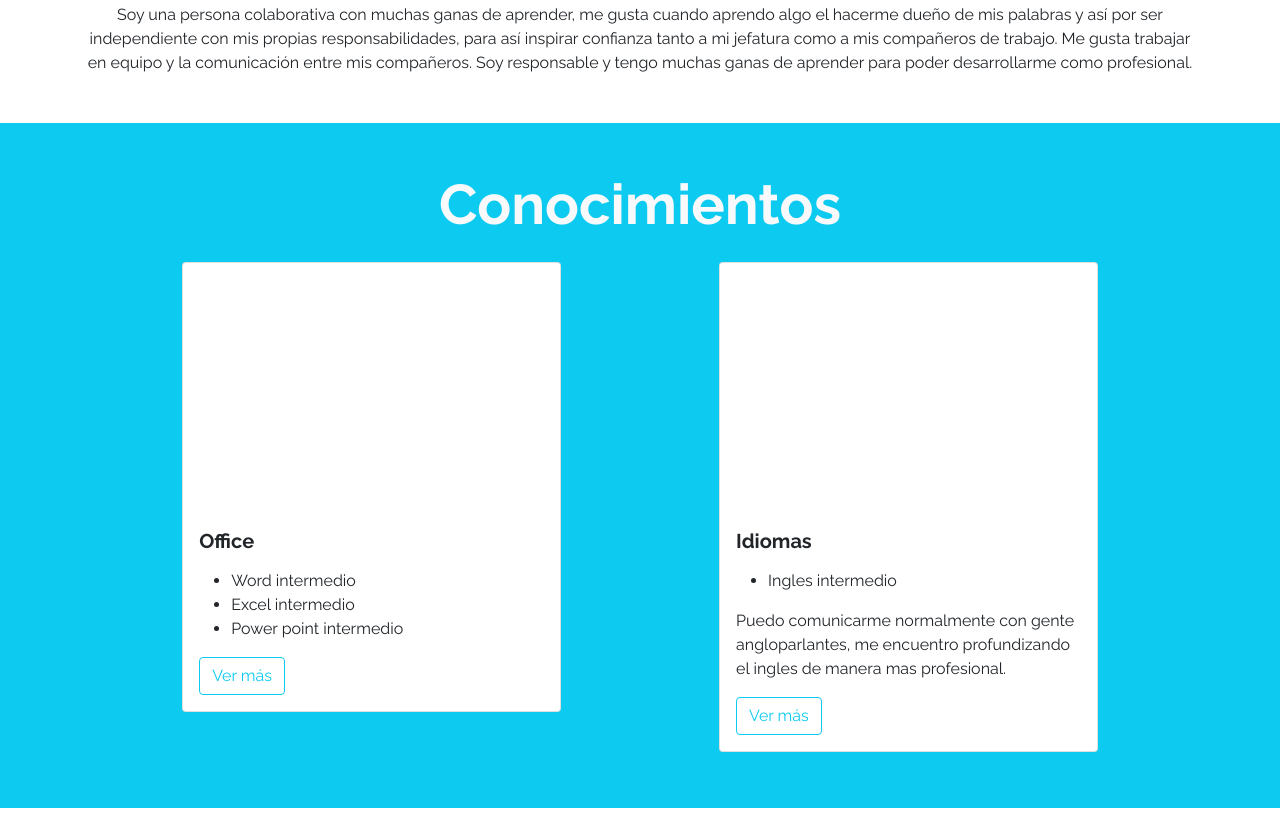
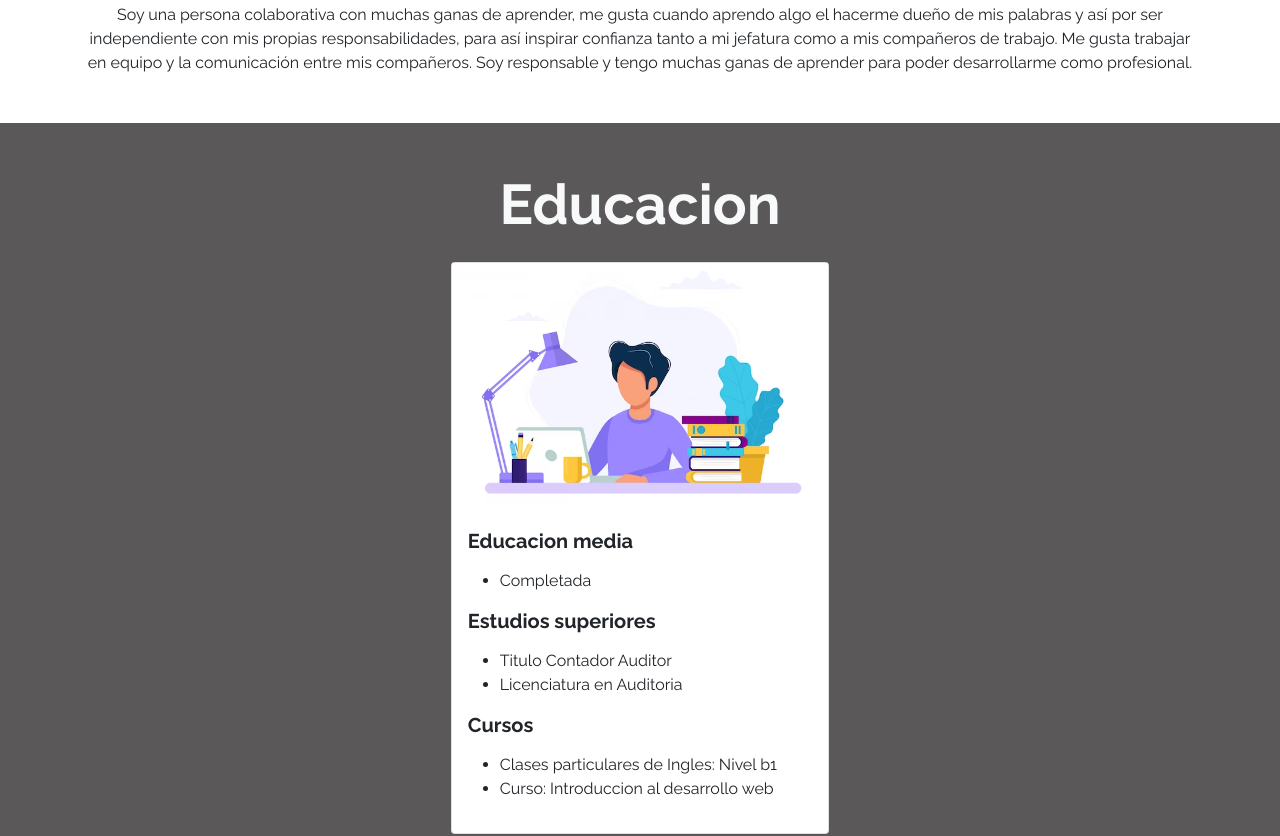
Before and after one commit to matiasalarcon6/CV-Mat-as, a plain HTML site: page index.html in a window 1280 px wide. Shown: the part 578-1414 px from the top of the page. Drawn offline with nearby package versions, Linux system fonts and the light colour scheme.

Commit message:
Agrego seccion de eduacion

```diff
--- a/asset/css/style.css
+++ b/asset/css/style.css
@@ -4,7 +4,7 @@ body {
 
   /* Hero Section */
 
-  #Hero-Section {
+  #Presentacion {
     background-image: url("../imagenes/imagen\ principal.jpg");
     background-repeat: no-repeat;
     background-size: cover;
@@ -13,7 +13,7 @@ body {
 
   /* Mis trabajos */
   #Mis-trabajos{
-    background-color: rgb(85, 80, 80);
+    background-color: rgb(90, 88, 88);
   }
 
   #Mis-trabajos .image-top {
--- a/index.html
+++ b/index.html
@@ -50,7 +50,7 @@
         </div>
     </nav>
 
-    <header id="Hero-Section" class="text-light text-end py-5 mt-5">
+    <header id="Presentacion" class="text-light text-end py-5 mt-5">
         <div class="container">
             <div class="ms-auto col-12 col-md-7 ">
                 <h1 class="display-1 fw-bold my-5">
@@ -78,44 +78,35 @@ Soy responsable y tengo muchas ganas de aprender para poder desarrollarme como p
     </section>
 
 
-    <section id="Mis-trabajos" class="my-5 p-5 bg-info">
+    <section id="Mis-trabajos" class="my-5 p-5">
 
-        <h2 class="display-4 fw-bold text-center text-light mb-3">Conocimientos</h2>
+        <h2 class="display-4 fw-bold text-center text-light mb-3">Educacion</h2>
 
         <div class="row">
             <div class="col-12 col-sm-4 py-2">
                 <div class="card">
-                    <div class="image-top" style="background-image: url(assets/img/card-1.jpg)"></div>
+                    <div class="image-top" style="background-image: url(./asset/imagenes/Alguienestudiando.avif)"></div>
                     <div class="card-body">
-                        <h5 class="card-title fw-bold">Office</h5>
+                        <h5 class="card-title fw-bold">Educacion media</h5>
                         <p class="card-text">
                             <ul>
-                                <li>Word intermedio</li>
-                                <li>Excel intermedio</li>
-                                <li>Power point intermedio</li>
+                                <li>Completada</li>
                             </ul>
                         </p>
-                        <button type="button" class="btn btn-outline-info">
-                            Ver más
-                        </button>
-                    </div>
-                </div>
-            </div>
-            <div class="col-12 col-sm-4 py-2">
-                <div class="card">
-                    <div class="image-top" style="background-image: url(assets/img/card-2.jpg)"></div>
-                    <div class="card-body">
-                        <h5 class="card-title fw-bold">Idiomas</h5>
+                        <h5 class="card-title fw-bold">Estudios superiores</h5>
                         <p class="card-text">
                             <ul>
-                                <li>Ingles intermedio</li>
+                                <li>Titulo Contador Auditor</li>
+                                <li>Licenciatura en Auditoria</li>
                             </ul>
-                                <p>Puedo comunicarme normalmente con gente angloparlantes, me encuentro profundizando el ingles de manera mas profesional.</p>
-
                         </p>
-                        <button type="button" class="btn btn-outline-info">
-                            Ver más
-                        </button>
+                        <h5 class="card-title fw-bold">Cursos</h5>
+                        <p class="card-text">
+                            <ul>
+                                <li>Clases particulares de Ingles: Nivel b1</li>
+                                <li>Curso: Introduccion al desarrollo web</li>
+                            </ul>
+                        </p>
                     </div>
                 </div>
             </div>
```
Also changed, not shown: asset/imagenes/Alguienestudiando.avif (added).
